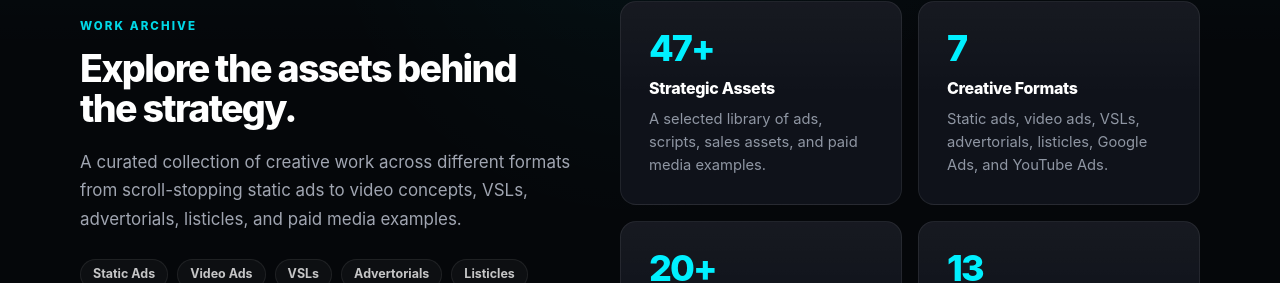
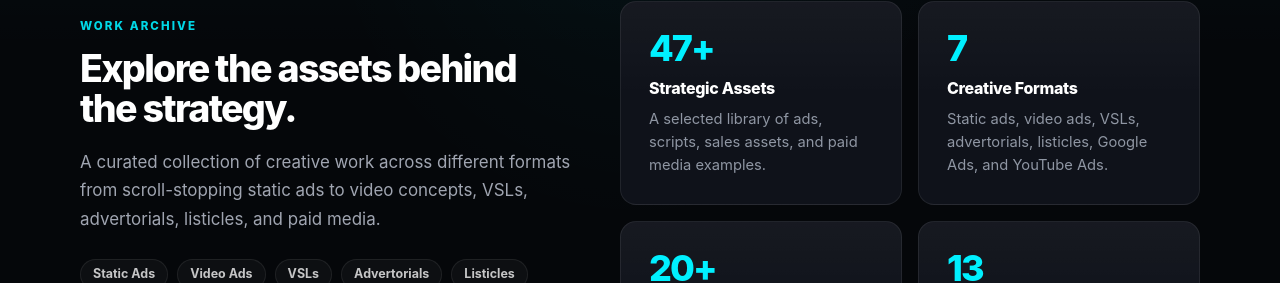
Before and after one commit to FadelsCopy/Portfolio, a React (Vite) app in the folder myreactapp/: page / in a window 1280 px wide. Shown: the part 2798-3081 px from the top of the page. Built offline with nearby package versions, Linux system fonts and the light colour scheme.

Commit message:
Update Portfolio.jsx

```diff
--- a/myreactapp/src/components/Portfolio.jsx
+++ b/myreactapp/src/components/Portfolio.jsx
@@ -38,7 +38,7 @@ export default function Portfolio() {
             <p>
               A curated collection of creative work across different formats from
               scroll-stopping static ads to video concepts, VSLs, advertorials,
-              listicles, and paid media examples.
+              listicles, and paid media.
             </p>
 
             <div className="archive-format-tags">
```
